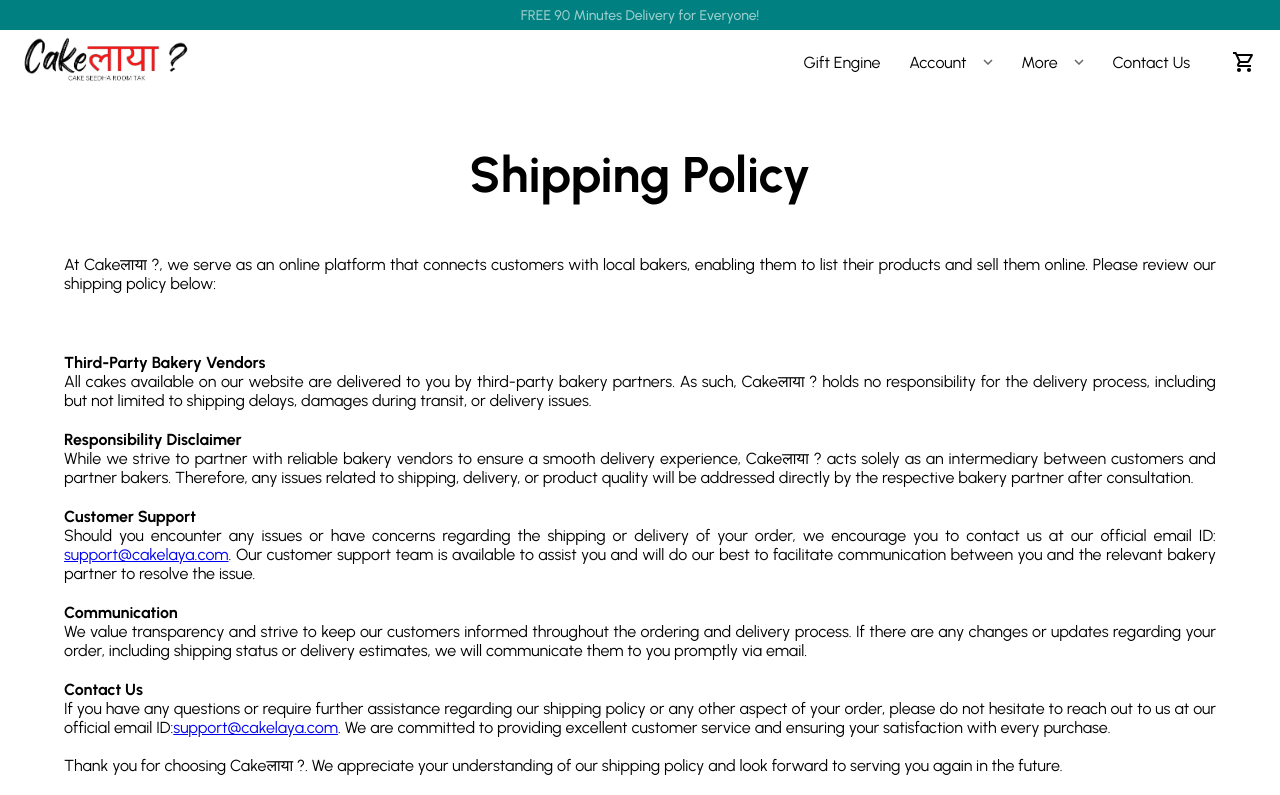
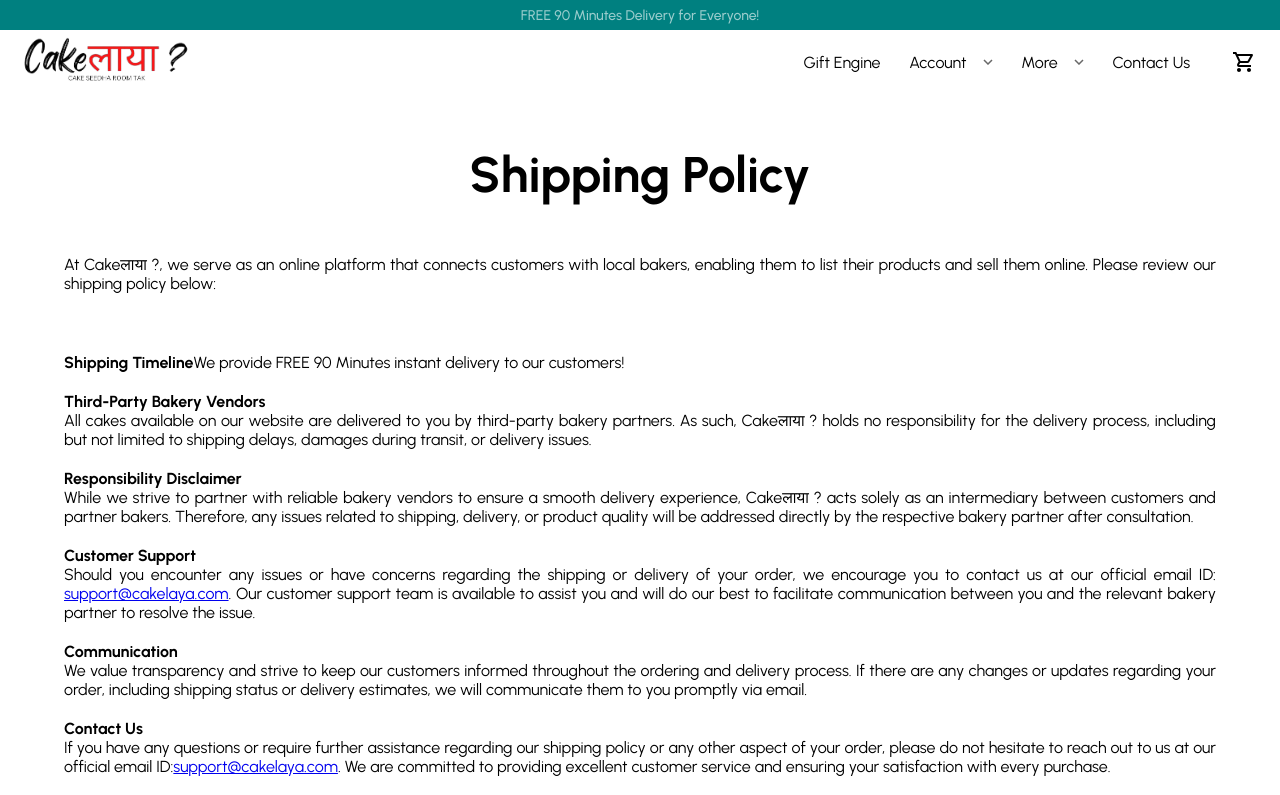
Before and after one commit to vaibhav-zemo/cakelaya-client-v1, a React (Create React App) app: page /shipping in a window 1280 px wide. Shown: the top 795 px of the page. Built offline with nearby package versions, Linux system fonts and the light colour scheme.

Commit message:
update shipping policy

```diff
--- a/src/pages/Shipping.jsx
+++ b/src/pages/Shipping.jsx
@@ -105,6 +105,10 @@ const Shipping = () => {
             }}
           >
             <li>
+              <b>Shipping Timeline</b>
+              We provide FREE 90 Minutes instant delivery to our customers!
+            </li>
+            <li>
               <b>Third-Party Bakery Vendors</b> <br></br>
               All cakes available on our website are delivered to you by
               third-party bakery partners. As such, Cakeलाया ? holds no
```
